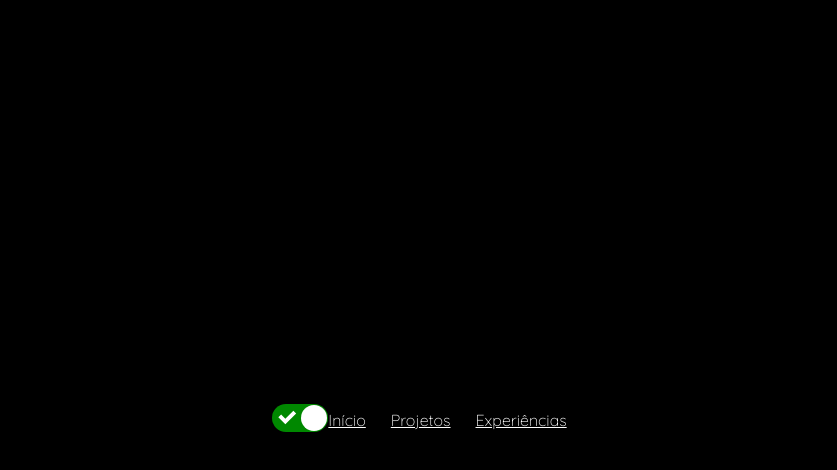
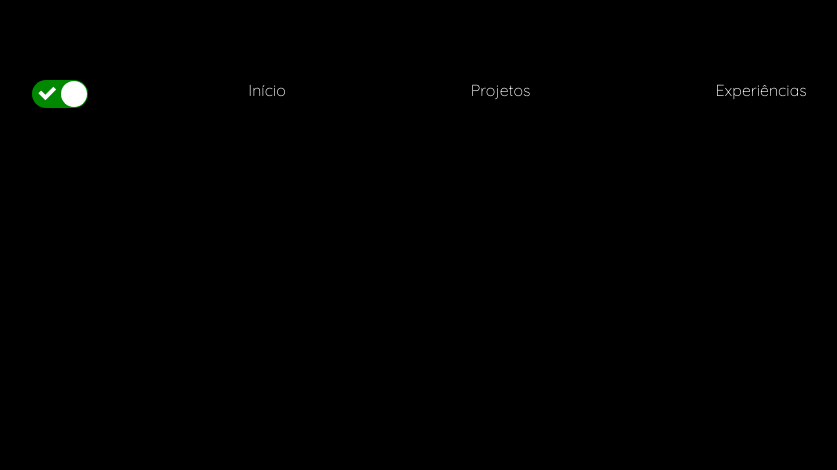
Before and after one commit to ThainazZ/Thaina-de-Souza, a React (Vite) app in the folder meuportfolio/: page / in a window 1280 px wide. Shown: the top 470 px of the page, without its empty margins (208-1045 px from the left). Built offline with nearby package versions, Linux system fonts and the light colour scheme.

Commit message:
adapting the Menu

```diff
--- a/meuportfolio/src/components/molecules/Menu/styles.ts
+++ b/meuportfolio/src/components/molecules/Menu/styles.ts
@@ -1,13 +1,14 @@
 import styled from 'styled-components';
 
-export const MenuList = styled.ul `
+export const MenuList = styled.ul`
 
 display: flex;
-margin-left: auto;
+gap: 10rem;
+
 
 `
 
-export const ItemList = styled.li `
+export const ItemList = styled.li`
 display: inline-block;
 font-weight: 300;
 margin-right: 25px;
@@ -16,7 +17,7 @@ margin-right: 25px;
 
 a {
     color: white;
-
+    text-decoration: none;
 }
 
 
--- a/meuportfolio/src/components/organisms/Header/styles.ts
+++ b/meuportfolio/src/components/organisms/Header/styles.ts
@@ -2,11 +2,10 @@ import styled from 'styled-components';
 
 
 export const Box = styled.header `
-    padding-top: 40px;
+    width: 100%;
+    height: 100%;
     display: flex;
-    flex-direction: row;
-    justify-content: space-between;
-    align-items: center;
+    gap: 10rem;
 
 
 
--- a/meuportfolio/src/components/templates/Frontend/styles.ts
+++ b/meuportfolio/src/components/templates/Frontend/styles.ts
@@ -2,11 +2,9 @@ import styled from 'styled-components';
 
 
 export const Container = styled.div `
-    width: 100%;
-    max-width: 1110px;
-    margin: auto;
-    height: 100%;
-    display: flex;
+   header {
+    margin-top: 5rem;
+   }
 
     main {
         width: 100%;
--- a/meuportfolio/src/styles/global.ts
+++ b/meuportfolio/src/styles/global.ts
@@ -19,7 +19,7 @@ html, body {
     height: 100%;
     width: 100%;
     justify-content: center;
-    flex: 1;
+
 }
 
 body {
```
